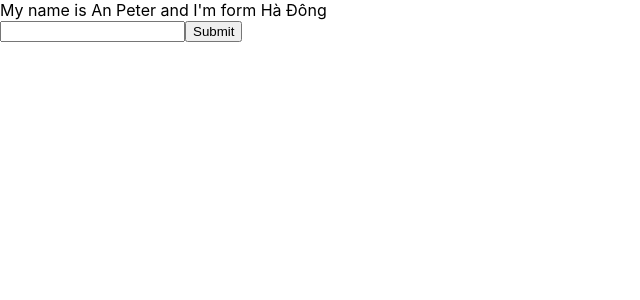
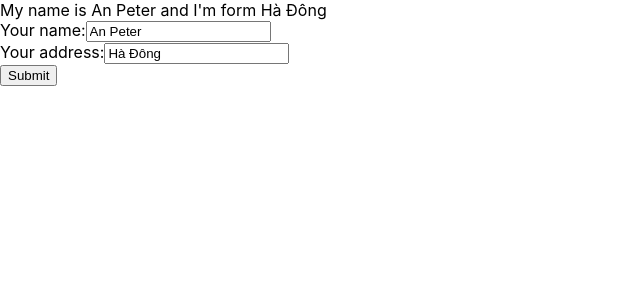
Before and after one commit to ankt212/learn-reactjs, a React (Create React App) app in the folder demo/: page / in a window 1280 px wide. Shown: the top 300 px of the page, without its empty margins (0-640 px from the left). Built offline with nearby package versions, Linux system fonts and the light colour scheme.

Commit message:
update video22

```diff
--- a/demo/src/components/MyComponent.js
+++ b/demo/src/components/MyComponent.js
@@ -1,63 +1,14 @@
 // class component
 // function component
 import React from "react";
+import UserInfo from "./UserInfo";
 
 class MyComponent extends React.Component {
-  //jsx
-  state = {
-    name: "An Peter",
-    address: "Hà Đông",
-    age: 23,
-  };
 
-  handleClick(event) {
-    console.log("Click me");
-    // console.log(event);
-    console.log("My name is ", this.state.name);
-
-    this.setState({
-      name: "Peter",
-      address: "Hà Tây",
-    });
-  }
-
-  //   handleClick = () => {
-  //     console.log("Click me");
-  //     // console.log(event);
-  //     console.log("My name is ", this.state.name);
-  //   };
-
-  handleOnMouseOver(event) {
-    console.log(event.pageX);
-  }
-  handleOnChangeInput = (event) => {
-    this.setState({
-      name: event.target.value,
-    });
-    console.log(event, event.target.value);
-  };
-
-  handleOnSubmit = (event) => {
-    event.preventDefault();
-    console.log(this.state);
-  };
   render() {
     return (
       <div>
-        My name is {this.state.name} and I'm form {this.state.address}
-        <form
-          onSubmit={(event) => {
-            this.handleOnSubmit(event);
-          }}
-        >
-          <input
-            type="text"
-            onChange={(event) => {
-              this.handleOnChangeInput(event);
-            }}
-          />
-          <button>Submit</button>
-        </form>
+        <UserInfo />
       </div>
     );
   }
--- /dev/null
+++ b/demo/src/components/UserInfo.js
@@ -0,0 +1,68 @@
+import React from "react";
+
+class UserInfo extends React.Component {
+  //jsx
+  state = {
+    name: "An Peter",
+    address: "Hà Đông",
+    age: 23,
+  };
+
+  handleOnChangeInput = (event) => {
+    this.setState({
+      name: event.target.value,
+    });
+    console.log(event, event.target.value);
+  };
+
+  handleOnChangeAge = (event) => {
+    this.setState({
+      age: event.target.value,
+    });
+  };
+
+  handleOnChangeAddrress = (event) => {
+    this.setState({
+      address: event.target.value,
+    });
+  };
+
+  handleOnSubmit = (event) => {
+    event.preventDefault();
+    console.log(this.state);
+  };
+  render() {
+    return (
+      <div>
+        My name is {this.state.name} and I'm form {this.state.address}
+        <form
+          onSubmit={(event) => {
+            this.handleOnSubmit(event);
+          }}
+        >
+          <label>Your name:</label>
+          <input
+            value={this.state.name}
+            type="text"
+            onChange={(event) => {
+              this.handleOnChangeInput(event);
+            }}
+          />
+          <br />
+          <label>Your address:</label>
+          <input
+            value={this.state.address}
+            type="text"
+            onChange={(event) => {
+              this.handleOnChangeAddrress(event);
+            }}
+          />
+          <br />
+          <button>Submit</button>
+        </form>
+      </div>
+    );
+  }
+}
+
+export default UserInfo;
```
